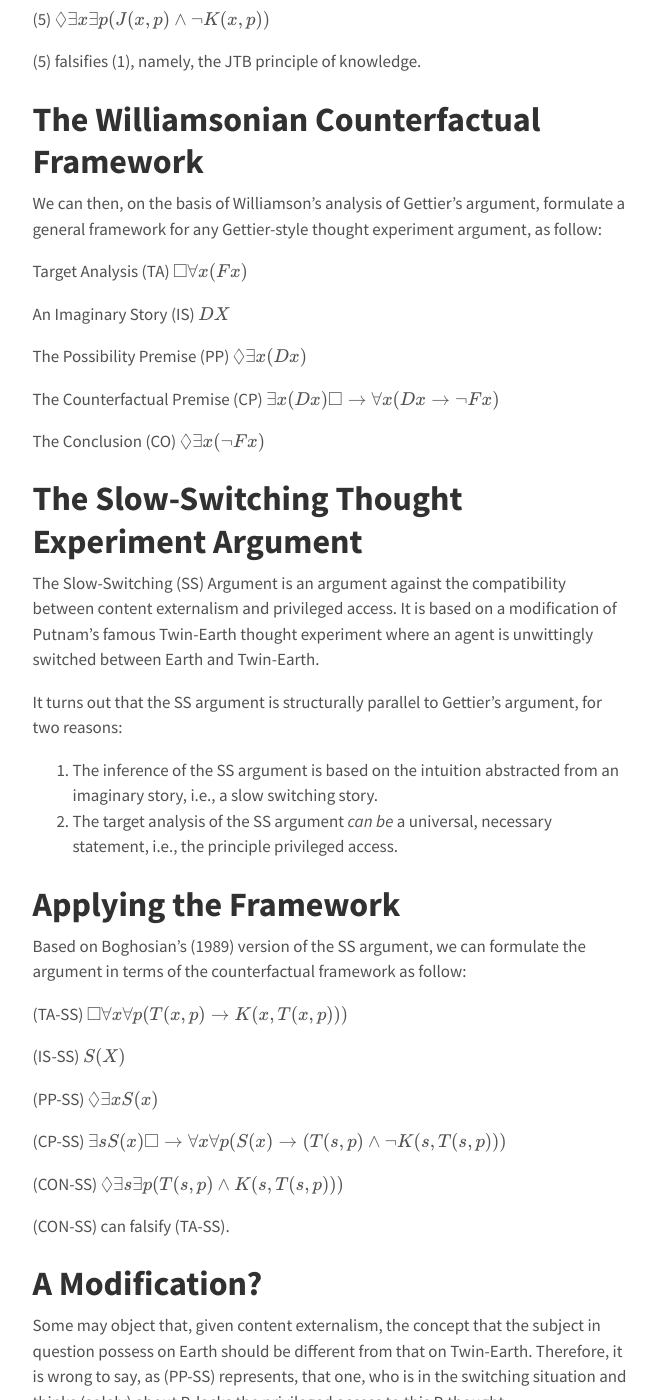
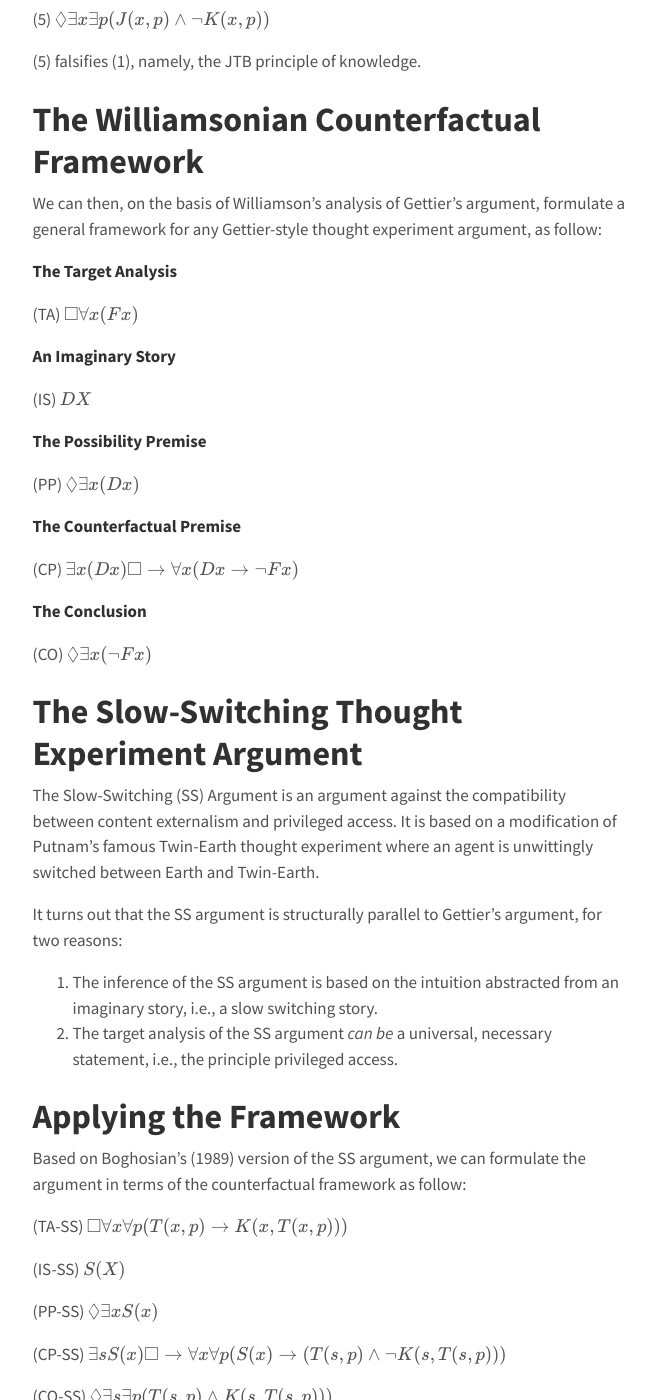
Before and after one commit to enkrasia/enkrasia.github.io, a Jekyll site: the page built from blog/_posts/2021-12-10-The-Slow-Switching-Argument.md, in a window 1280 px wide and 1400 px high, scrolled down 924 px. Shown: the whole window, without its empty margins (310-966 px from the left). Built offline with Jekyll 4.4.1, drawn with Linux system fonts in a browser that asks for light colours; our own code applies the rules of GitHub Pages for plain Markdown files; formulas are drawn with MathJax 3; some of the changed text lies outside the part shown.

Commit message:
Update 2021-12-10-The-Slow-Switching-Argument.md

```diff
--- a/blog/_posts/2021-12-10-The-Slow-Switching-Argument.md
+++ b/blog/_posts/2021-12-10-The-Slow-Switching-Argument.md
@@ -47,20 +47,25 @@
 # The Williamsonian Counterfactual Framework
 We can then, on the basis of Williamson's analysis of Gettier's argument, formulate a general framework for any Gettier-style thought experiment argument, as follow:
 
-Target Analysis (TA)
-$\Box \forall x (Fx)$
+**The Target Analysis**
 
-An Imaginary Story (IS)
-$DX$
+(TA) $\Box \forall x (Fx)$
 
-The Possibility Premise (PP)
-$\Diamond \exists x(Dx)$
+**An Imaginary Story**
 
-The Counterfactual Premise (CP)
-$\exists x(Dx) \Box \rightarrow \forall x(Dx \rightarrow \neg Fx)$
+(IS) $DX$
 
-The Conclusion (CO)
-$\Diamond \exists x(\neg Fx)$
+**The Possibility Premise**
+
+(PP) $\Diamond \exists x(Dx)$
+
+**The Counterfactual Premise**
+
+(CP) $\exists x(Dx) \Box \rightarrow \forall x(Dx \rightarrow \neg Fx)$
+
+**The Conclusion**
+
+(CO) $\Diamond \exists x(\neg Fx)$
 
 # The Slow-Switching Thought Experiment Argument
 The Slow-Switching (SS) Argument is an argument against the compatibility between content externalism and privileged access. It is based on a modification of Putnam's famous Twin-Earth thought experiment where an agent is unwittingly switched between Earth and Twin-Earth.
@@ -72,38 +77,30 @@
 # Applying the Framework
 Based on Boghosian's (1989) version of the SS argument, we can formulate the argument in terms of the counterfactual framework as follow:
 
-(TA-SS)
-$\Box \forall x \forall p (T(x, p) \rightarrow K(x, T(x, p)))$
+(TA-SS) $\Box \forall x \forall p (T(x, p) \rightarrow K(x, T(x, p)))$
 
-(IS-SS)
-$S(X)$
+(IS-SS) $S(X)$
 
-(PP-SS)
-$\Diamond \exists x S(x)$
+(PP-SS) $\Diamond \exists x S(x)$
 
-(CP-SS)
-$\exists s S(x) \Box \rightarrow \forall x \forall p (S(x) \rightarrow (T(s, p) \land \neg K(s, T(s, p)))$
+(CP-SS) $\exists s S(x) \Box \rightarrow \forall x \forall p (S(x) \rightarrow (T(s, p) \land \neg K(s, T(s, p)))$
 
-(CON-SS)
-$\Diamond \exists s \exists p (T(s, p) \land K(s, T(s, p)))$
+(CO-SS) $\Diamond \exists s \exists p (T(s, p) \land K(s, T(s, p)))$
 
-(CON-SS) can falsify (TA-SS).
+(CO-SS) can falsify (TA-SS).
 
 # A Modification?
 Some may object that, given content externalism, the concept that the subject in question possess on Earth should be different from that on Twin-Earth. Therefore, it is wrong to say, as (PP-SS) represents, that one, who is in the switching situation and thinks (solely) about P, lacks the privileged access to this P-thought.
 
 In response, we can specific the imaginary story in the way that there is a subject who have had both P-thought and its Twin-Earth counterpart. Let us introduce the Twin-Earth operator $t$ such that $tP$ is the Twin-Earth counterpart of $P$. We can then modify the original formulation as follow:
 
-(IS-SS*)
-$S(X) \leftrightarrow (T(S, P) \land T(S, tP))$
+(IS-SS*) $S(X) \leftrightarrow (T(S, P) \land T(S, tP))$
 
-(PP-SS*)
-$\Diamond \exists x \exists p (T(s, p) \land T(s, tp))$
+(PP-SS*) $\Diamond \exists x \exists p (T(s, p) \land T(s, tp))$
 
-(CP-SS*)
-$\exists s \exists p(T(s, p) \land T(s, tp)) \Box \rightarrow \forall x \forall p ((T(s, p) \land T(s, tp)) \rightarrow (T(s, p) \land \neg K(s, T(s, P)))$
+(CP-SS*) $\exists s \exists p(T(s, p) \land T(s, tp)) \Box \rightarrow \forall x \forall p ((T(s, p) \land T(s, tp)) \rightarrow (T(s, p) \land \neg K(s, T(s, P)))$
 
-(CP-SS*) can still falsify (TA-SS), namely, the principle of privileged access.
+(CP-SS*) can still entail (CO) which falsifies (TA-SS), namely, the principle of privileged access.
 
 # Reference
 Boghossian, P. A. (1989). Content and Self-Knowledge. *Philosophical Topics*, 17(1), 5–26.
```
